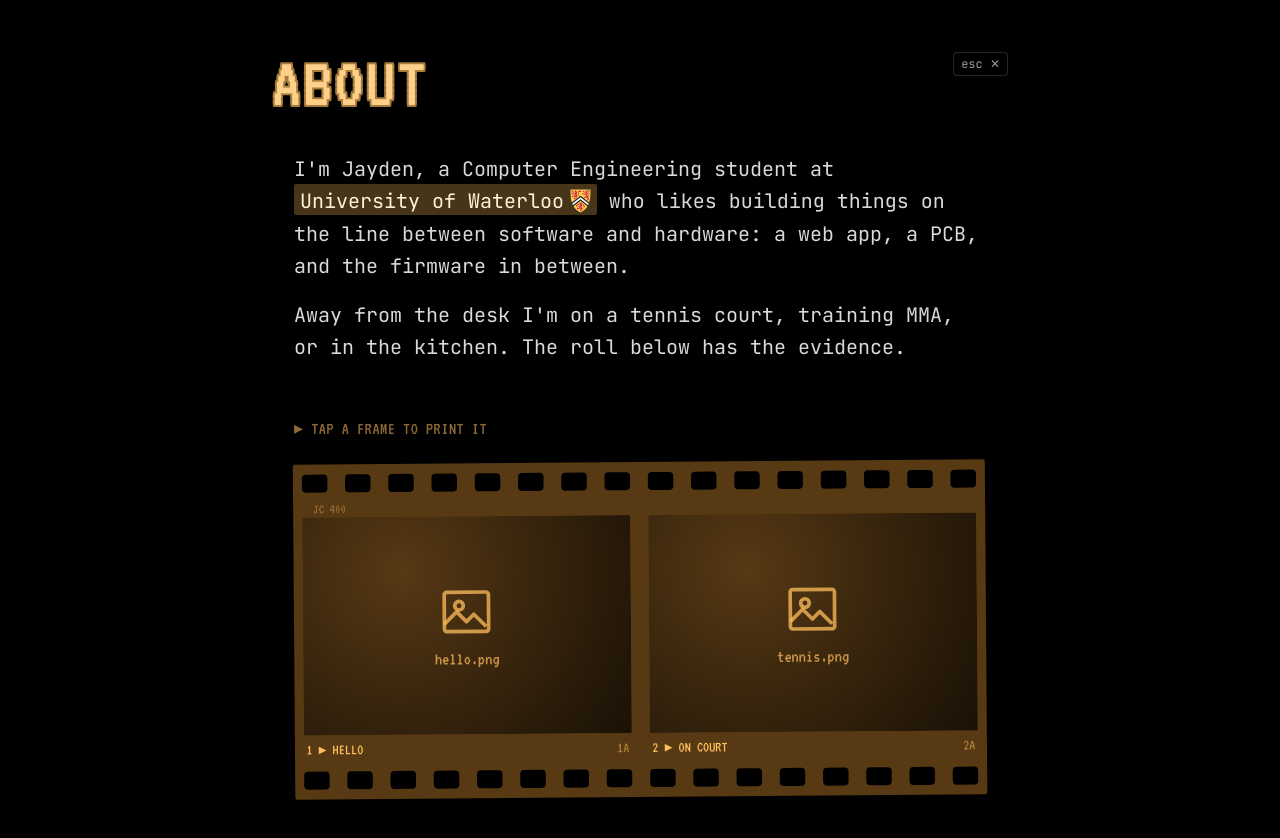
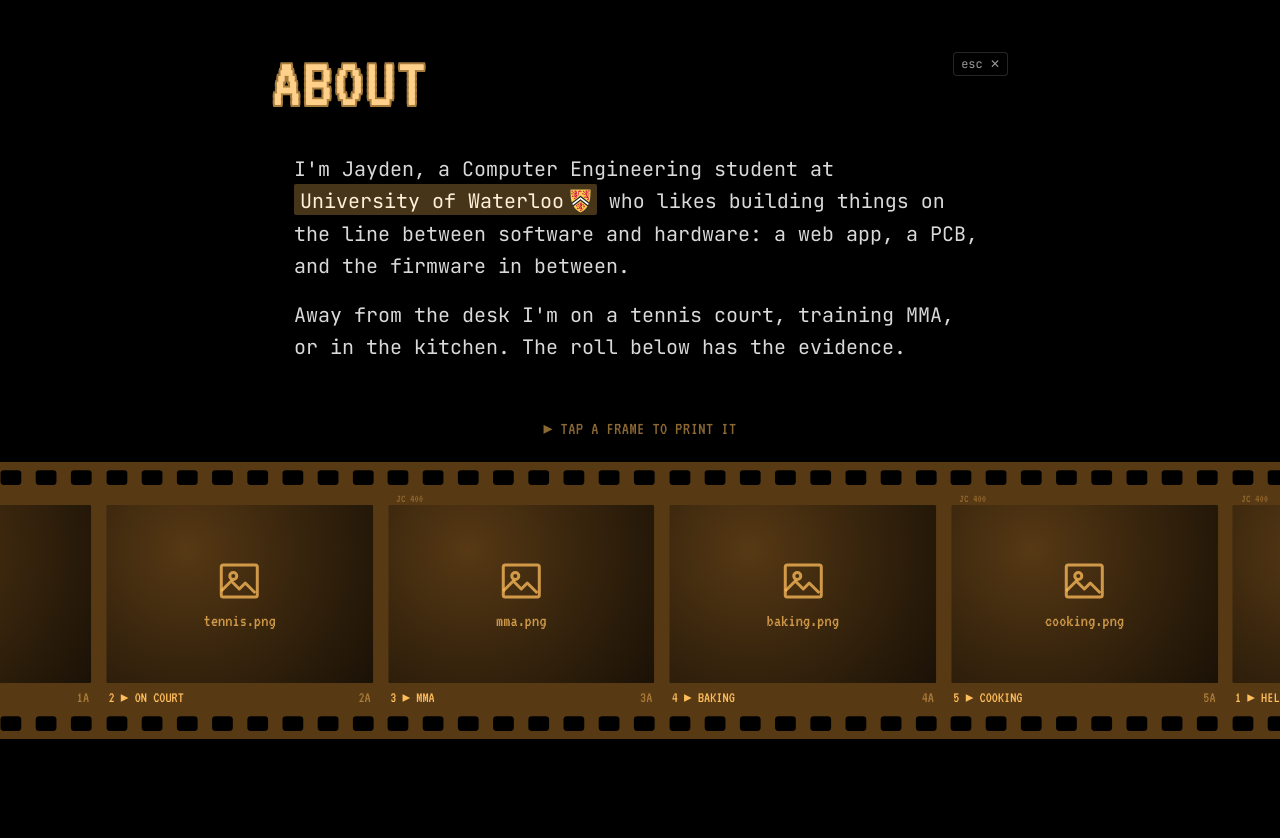
Before and after one commit to jchen208208/jayden-chen-portfolio, a Next.js app: page /about in a window 1280 px wide. Shown: the top 838 px of the page. Built offline with nearby package versions, Linux system fonts and the light colour scheme.

Commit message:
gliding filmstrip

```diff
--- a/src/app/globals.css
+++ b/src/app/globals.css
@@ -869,9 +869,8 @@ body {
   animation-delay: calc(var(--i, 0) * 120ms);
 }
 
-/* About's contact sheet (`sections/contactSheet.tsx`): strips of 35mm film,
-   each laid down a little askew (`--tilt`, `--shift`) — and laid down for
-   real, sliding in and settling, one after another.
+/* About's roll of film (`sections/contactSheet.tsx`): one strip of 35mm film
+   right across the screen, sliding slowly leftward on a loop.
 
    A frame is lit while it's hovered or keyboard-focused, while its print is
    out, and — where there's no hover — once it has scrolled into view
@@ -897,30 +896,48 @@ body {
   }
 }
 
-.film-strip {
-  display: flex;
-  border-radius: 2px;
-  background: var(--screen-bg);
-  rotate: var(--tilt, 0deg);
-  translate: var(--shift, 0%) 0;
+/* The reel runs out past the page's column to the screen's edges (the
+   section views clip anything wider than the screen). Its track holds the
+   same pass of frames twice, so sliding it by one pass — half its length —
+   lands exactly where it began, and the loop never shows a seam. `--run` is
+   one pass's time, set from the number of frames so every frame drifts by
+   at the same slow speed. The film holds still under the pointer, so a
+   frame can develop and be clicked, and while a frame has keyboard focus or
+   a print is out (`data-paused`). */
+.film-reel {
+  width: 100vw;
+  margin-inline: calc(50% - 50vw);
+  overflow: hidden;
 }
 
-@keyframes film-lay {
-  from {
-    opacity: 0;
-    translate: calc(var(--shift, 0%) - 48px) -8px;
-    rotate: calc(var(--tilt, 0deg) - 1.5deg);
+.film-track {
+  --cell: clamp(13rem, 22vw, 21rem);
+  display: flex;
+  width: max-content;
+  background: var(--screen-bg);
+  animation: film-run var(--run, 108s) linear infinite;
+}
+
+@keyframes film-run {
+  to {
+    translate: -50% 0;
   }
 }
 
-[data-cards-revealed="true"] .film-strip {
-  animation: film-lay 650ms cubic-bezier(0.25, 1, 0.5, 1) both;
-  animation-delay: calc(var(--i, 0) * 120ms);
+@media (hover: hover) {
+  .film-reel:hover .film-track {
+    animation-play-state: paused;
+  }
+}
+
+.film-reel:has(.film-frame:focus-visible) .film-track,
+.film-reel[data-paused] .film-track {
+  animation-play-state: paused;
 }
 
 .film-cell {
-  flex: 1 1 0;
-  min-width: 0;
+  flex: 0 0 var(--cell);
+  width: var(--cell);
 }
 
 .film-frame {
@@ -1291,10 +1308,15 @@ body {
     translate: none !important;
     rotate: none !important;
   }
-  /* About: everything is simply there; a frame swaps to its print at once,
-     and an award lights where it stands */
-  [data-cards-revealed="true"] :is(.about-in, .film-strip) {
+  /* About: everything is simply there; the film stands still (and scrolls
+     by hand instead), a frame swaps to its print at once, and an award
+     lights where it stands */
+  [data-cards-revealed="true"] .about-in,
+  .film-track {
     animation: none !important;
+  }
+  .film-reel {
+    overflow-x: auto;
   }
   .film-neg,
   .film-pos,
--- a/src/components/desk/DeskScene.tsx
+++ b/src/components/desk/DeskScene.tsx
@@ -747,9 +747,11 @@ export default function DeskScene({ className }: { className?: string }) {
             // no scrollbar drawn. The desk page runs Lenis, which listens for
             // wheel events on the whole window; `data-lenis-prevent` hands
             // this element's scrolling back to the browser, and
-            // `overscroll-contain` stops it chaining to the desk behind.
+            // `overscroll-contain` stops it chaining to the desk behind. It
+            // only ever scrolls down: what runs to the screen's edges
+            // (About's film) is clipped there, not scrolled to.
             data-lenis-prevent={smoothOverlay ? undefined : true}
-            className={`no-scrollbar fixed inset-0 z-50 flex items-center justify-center overflow-y-auto overscroll-contain ${groundCovered ? "" : "cursor-pointer"}`}
+            className={`no-scrollbar fixed inset-0 z-50 flex items-center justify-center overflow-x-hidden overflow-y-auto overscroll-contain ${groundCovered ? "" : "cursor-pointer"}`}
             style={{
               backgroundColor: "var(--paper, #000)",
               opacity: zoomed ? 1 : 0,
--- a/src/components/desk/sections/about.tsx
+++ b/src/components/desk/sections/about.tsx
@@ -3,15 +3,15 @@
 import Image from "next/image";
 import type { CSSProperties } from "react";
 import crest from "@/assets/waterloo-crest.png";
-import { PROFILE, ROLL } from "@/lib/site";
+import { PROFILE } from "@/lib/site";
 import { ContactSheet } from "./contactSheet";
 import type { CardOptions, SectionCard } from "./shared";
 import { TrophyShelf } from "./trophyShelf";
 
 /**
- * About is a page in three parts, top to bottom: a few lines of intro, a
- * contact sheet of the roll of film his life is on (`contactSheet.tsx` —
- * negatives that develop on hover and lift out as prints that come alive),
+ * About is a page in three parts, top to bottom: a few lines of intro, the
+ * roll of film his life is on, sliding across the screen (`contactSheet.tsx`
+ * — negatives that develop on hover and lift out as prints that come alive),
  * and a trophy shelf for the awards (`trophyShelf.tsx`). Each part drifts in
  * one after another once the section's header has settled
  * (`data-cards-revealed`); on the stacked page they're simply there.
@@ -20,9 +20,6 @@ import { TrophyShelf } from "./trophyShelf";
 const MAX_WIDTH = "72rem";
 
 function About({ layout, active }: CardOptions) {
-  // three frames to a strip across the desk view, two on the stacked page
-  const perStrip = layout === "row" ? 3 : 2;
-  const strips = Math.ceil(ROLL.length / perStrip);
   return (
     <div className="flex flex-col gap-14 px-[3%] pb-6">
       {/* TODO — user: the intro, in your own words */}
@@ -44,8 +41,8 @@ function About({ layout, active }: CardOptions) {
           below has the evidence.
         </p>
       </div>
-      <ContactSheet perStrip={perStrip} active={active} firstIndex={2} />
-      <TrophyShelf perShelf={layout === "row" ? 5 : 3} firstIndex={2 + strips} />
+      <ContactSheet active={active} firstIndex={2} />
+      <TrophyShelf perShelf={layout === "row" ? 5 : 3} firstIndex={3} />
     </div>
   );
 }
--- a/src/components/desk/sections/contactSheet.tsx
+++ b/src/components/desk/sections/contactSheet.tsx
@@ -3,19 +3,18 @@
 import Image from "next/image";
 import { useEffect, useRef, useState, type CSSProperties } from "react";
 import { ROLL, type Shot } from "@/lib/site";
-import { mulberry32 } from "@/lib/svg";
 import { Print } from "./print";
 import { ShotPlaceholder } from "./shared";
 
 /**
- * About's contact sheet: the roll of film cut into strips and laid on the
- * black page, each a little askew, as if put down by hand. Every frame is an
- * amber negative of its picture. Hovering one develops it — the negative
- * fades and the print comes up out of a pale ghost into colour, like paper
- * in the developer tray — and clicking one lifts it out as a print
- * (`print.tsx`). On a phone there's no hover to wait for, so each frame
- * develops as it scrolls into view. All of the look is CSS (`.film-*` in
- * globals.css), off one switch, `--lit`.
+ * About's roll of film: one strip right across the screen, sliding slowly
+ * leftward on a loop, as if being wound through. Every frame is an amber
+ * negative of its picture. Hovering one stops the film and develops the frame
+ * — the negative fades and the print comes up out of a pale ghost into
+ * colour, like paper in the developer tray — and clicking one lifts it out as
+ * a print (`print.tsx`). On a phone there's no hover to wait for, so each
+ * frame develops as it comes into view. All of the look and the slide is CSS
+ * (`.film-*` in globals.css); the frames' is off one switch, `--lit`.
  *
  * The film is drawn to a real 35mm frame's measurements: 38mm from one frame
  * to the next (8 perforations of 4.75mm), a 36 × 24mm picture with 1mm of base
@@ -33,8 +32,13 @@ const EDGE = 4.2;
 /** the film stock's name, printed faintly along the top edge */
 const STOCK = "JC 400";
 
-/** the strips' hand-laid tilts and nudges — the same every render */
-const LAY_SEED = 35;
+/** frames in one pass of the loop, at least — the roll repeats until a pass
+ *  runs past the edges of even a very wide screen */
+const MIN_PASS = 12;
+
+/** seconds for one frame to slide its own width — a slow, steady drift
+ *  (~40px a second on a wide screen) */
+const SECONDS_PER_FRAME = 9;
 
 /** one frame's worth of perforations — a cell's are the same, so the
  *  holes run on unbroken from frame to frame along the strip. The top edge
@@ -70,18 +74,25 @@ function Perforations({ top = false, stock }: { top?: boolean; stock?: string })
 function Frame({
   shot,
   number,
+  clone,
   printing,
   onPrint,
 }: {
   shot: Shot;
   number: number;
+  /** a repeat further along the loop — clickable, but skipped by the
+   *  keyboard and screen readers, which have the first of each */
+  clone: boolean;
   printing: boolean;
   onPrint: (button: HTMLButtonElement) => void;
 }) {
   return (
-    <li className="film-cell">
+    <li className="film-cell" aria-hidden={clone || undefined}>
       <button
         type="button"
+        tabIndex={clone ? -1 : undefined}
+        // a click mustn't leave focus inside the hidden repeat
+        onMouseDown={clone ? (e) => e.preventDefault() : undefined}
         data-printing={printing || undefined}
         onClick={(e) => onPrint(e.currentTarget)}
         aria-label={`Print frame ${number}: ${shot.label}`}
@@ -93,10 +104,10 @@ function Frame({
           {shot.image ? (
             <>
               <span className="film-pos">
-                <Image src={shot.image} alt="" fill sizes="(min-width: 1024px) 22rem, 50vw" className="object-cover" />
+                <Image src={shot.image} alt="" fill sizes="21rem" className="object-cover" />
               </span>
               <span className="film-neg">
-                <Image src={shot.image} alt="" fill sizes="(min-width: 1024px) 22rem, 50vw" className="object-cover" />
+                <Image src={shot.image} alt="" fill sizes="21rem" className="object-cover" />
               </span>
             </>
           ) : (
@@ -128,19 +139,19 @@ function Frame({
 }
 
 export function ContactSheet({
-  perStrip,
   active,
   firstIndex,
 }: {
-  /** frames to a strip */
-  perStrip: number;
-  /** false while the desk view is closed — a print left out goes away */
+  /** false while the desk view is closed — a print left out goes away, and
+   *  the film stops */
   active: boolean;
-  /** where the strips come in the page's order of arrival (`--i`) */
+  /** where the roll comes in the page's order of arrival (`--i`) */
   firstIndex: number;
 }) {
   const sheetRef = useRef<HTMLDivElement>(null);
-  const [print, setPrint] = useState<{ index: number; button: HTMLButtonElement } | null>(null);
+  const [print, setPrint] = useState<{ index: number; key: string; button: HTMLButtonElement } | null>(
+    null,
+  );
 
   // the desk view closing takes any print with it
   if (!active && print) setPrint(null);
@@ -161,54 +172,47 @@ export function ContactSheet({
     );
     sheet.querySelectorAll(".film-frame").forEach((el) => io.observe(el));
     return () => io.disconnect();
-  }, [perStrip]);
+  }, []);
 
-  const strips: Shot[][] = [];
-  for (let i = 0; i < ROLL.length; i += perStrip) strips.push(ROLL.slice(i, i + perStrip));
-  const rnd = mulberry32(LAY_SEED);
+  // one pass of the loop is the roll as many times over as it takes; the
+  // track holds two passes, so sliding by one lands exactly where it began
+  const pass = Array.from({ length: Math.ceil(MIN_PASS / ROLL.length) }, () => ROLL).flat();
 
   return (
     <div ref={sheetRef} className="flex flex-col gap-6">
       <p
-        className="about-in film-hint font-screen text-lg uppercase leading-none tracking-wide"
+        className="about-in film-hint text-center font-screen text-lg uppercase leading-none tracking-wide"
         style={{ "--i": firstIndex - 1 } as CSSProperties}
       >
         <span className="film-hint-hover">▸ Hover a frame to develop it · click to print</span>
         <span className="film-hint-touch">▸ Tap a frame to print it</span>
       </p>
-      <div className="flex flex-col gap-[clamp(1.25rem,3vw,2.25rem)]">
-        {strips.map((strip, s) => {
-          const tilt = ((rnd() * 2 - 1) * 0.45).toFixed(2);
-          const shift = ((rnd() * 2 - 1) * 1.2).toFixed(2);
-          return (
+      <div
+        className="about-in film-reel"
+        data-paused={!active || print !== null || undefined}
+        style={{ "--i": firstIndex } as CSSProperties}
+      >
         <ul
-              key={s}
-              className="film-strip"
-              style={
-                {
-                  "--i": firstIndex + s,
-                  "--tilt": `${tilt}deg`,
-                  "--shift": `${shift}%`,
-                  // a short strip is a short length of film, not stretched
-                  width: `${(strip.length / perStrip) * 100}%`,
-                } as CSSProperties
-              }
+          className="film-track"
+          style={{ "--run": `${pass.length * SECONDS_PER_FRAME}s` } as CSSProperties}
         >
-              {strip.map((shot, f) => {
-                const index = s * perStrip + f;
+          {[0, 1].map((half) =>
+            pass.map((shot, j) => {
+              const index = j % ROLL.length;
+              const key = `${half}-${j}`;
               return (
                 <Frame
-                    key={shot.slug}
+                  key={key}
                   shot={shot}
                   number={index + 1}
-                    printing={print?.index === index}
-                    onPrint={(button) => setPrint({ index, button })}
+                  clone={half > 0 || j >= ROLL.length}
+                  printing={print?.key === key}
+                  onPrint={(button) => setPrint({ index, key, button })}
                 />
               );
-              })}
+            }),
+          )}
         </ul>
-          );
-        })}
       </div>
       {print && (
         <Print
@@ -217,7 +221,8 @@ export function ContactSheet({
           origin={print.button}
           onClosed={() => {
             setPrint(null);
-            print.button.focus({ preventScroll: true });
+            // back to the frame it came from, unless that's a repeat
+            if (print.button.tabIndex >= 0) print.button.focus({ preventScroll: true });
           }}
         />
       )}
--- a/src/components/focus/FocusFrame.tsx
+++ b/src/components/focus/FocusFrame.tsx
@@ -135,7 +135,7 @@ export default function FocusFrame({
 
   return (
     <div
-      className={`fixed inset-0 overflow-y-auto bg-paper ${raised ? "z-[60]" : "z-50"}`}
+      className={`fixed inset-0 overflow-x-hidden overflow-y-auto bg-paper ${raised ? "z-[60]" : "z-50"}`}
       onMouseDown={(e) => {
         const ground =
           e.target === e.currentTarget ||
```
Lines whose indentation alone changed are shown as unchanged.
